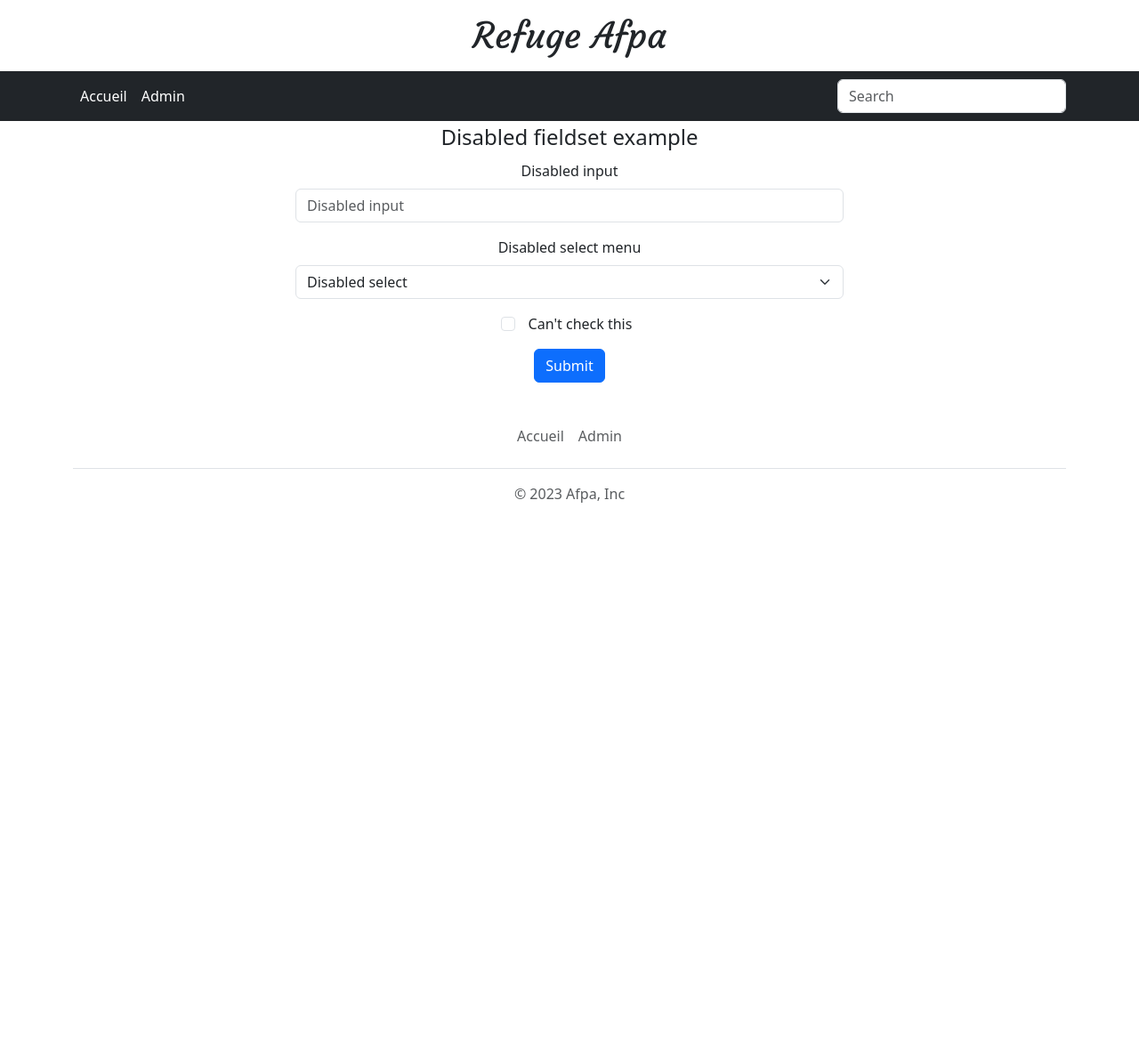
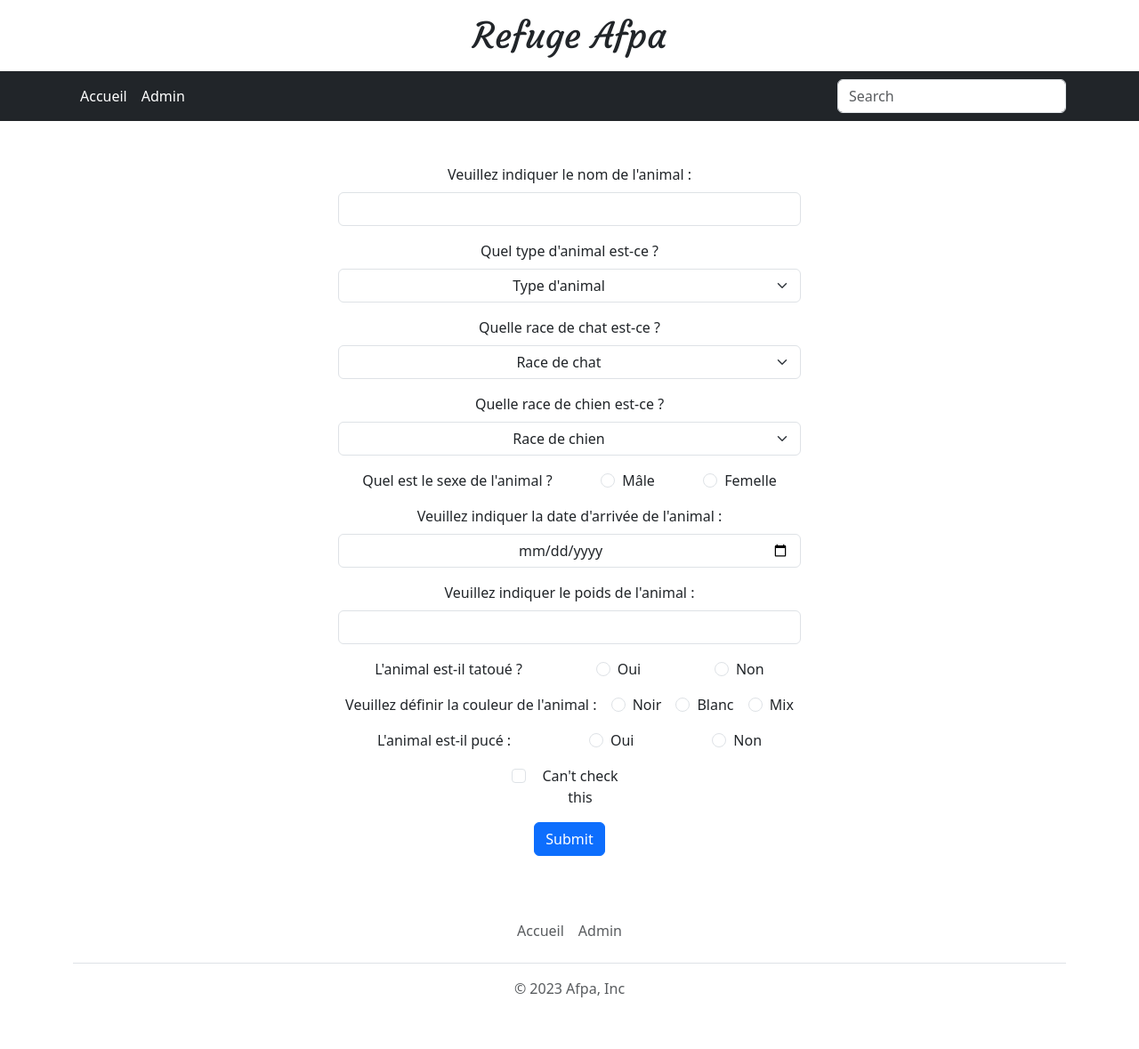
Before and after one commit to a2kad/animals, a PHP site: page /views/ajouter.php in a window 1280 px wide. Shown: the whole page at 89% size. Before the commit the page ends 565 px from the top, so only its background shows below. Run offline with PHP 8.4, Linux system fonts and the light colour scheme; some libraries are stand-ins or nearby versions.

Commit message:
formulaire fait

```diff
--- a/assets/style/style.css
+++ b/assets/style/style.css
@@ -7,3 +7,9 @@
 .header-text{
     font-family: 'Courgette', cursive;
 }
+
+.checkbox{
+    display: flex;
+    justify-content: space-around;
+    align-items: center;
+}
--- a/views/ajouter.php
+++ b/views/ajouter.php
@@ -2,17 +2,113 @@
 <?php include "components/navbar.php" ?>
 <div class="container w-50">
     <form class="text-center">
-        <fieldset>
-            <legend>Disabled fieldset example</legend>
+        <fieldset class="m-5">
             <div class="mb-3">
-                <label for="disabledTextInput" class="form-label">Disabled input</label>
-                <input type="text" id="disabledTextInput" class="form-control" placeholder="Disabled input">
+                <label for="disabledTextInput" class="form-label">Veuillez indiquer le nom de l'animal :</label>
+                <input type="text" id="disabledTextInput" class="form-control">
             </div>
             <div class="mb-3">
-                <label for="disabledSelect" class="form-label">Disabled select menu</label>
-                <select id="disabledSelect" class="form-select">
-                    <option>Disabled select</option>
+                <label for="disabledSelect" class="form-label">Quel type d'animal est-ce ?</label>
+                <select id="disabledSelect" class="form-select text-center">
+                    <option>Type d'animal</option>
+                    <option>Chat</option>
+                    <option>Chien</option>
                 </select>
+            </div>
+
+            <div class="mb-3" id="chat">
+                <label for="disabledSelect" class="form-label">Quelle race de chat est-ce ?</label>
+                <select id="disabledSelect" class="form-select text-center">
+                    <option>Race de chat</option>
+                    <option>Persan</option>
+                    <option>Angora</option>
+                    <option>Européen</option>
+                    <option>Autres</option>
+                </select>
+            </div>
+            <div class="mb-3" id="chien">
+                <label for="disabledSelect" class="form-label">Quelle race de chien est-ce ?</label>
+                <select id="disabledSelect" class="form-select text-center">
+                    <option>Race de chien</option>
+                    <option>Golden</option>
+                    <option>Bulldog</option>
+                    <option>Chiwawa</option>
+                    <option>Autres</option>
+                </select>
+            </div>
+            <div class="checkbox">
+                <p>Quel est le sexe de l'animal ?</p>
+                <div class="form-check mb-3">
+                    <input class="form-check-input" type="radio" name="sexe" id="flexRadioDefault1">
+                    <label class="form-check-label" for="flexRadioDefault1">
+                        Mâle
+                    </label>
+                </div>
+                <div class="form-check mb-3">
+                    <input class="form-check-input" type="radio" name="sexe" id="flexRadioDefault2">
+                    <label class="form-check-label" for="flexRadioDefault2">
+                        Femelle
+                    </label>
+                </div>
+            </div>
+            <div class="mb-3">
+                <label for="disabledTextInput" class="form-label">Veuillez indiquer la date d'arrivée de l'animal :</label>
+                <input type="date" id="disabledTextInput" class="form-control text-center">
+            </div>
+            <div class="mb-3">
+                <label for="disabledTextInput" class="form-label">Veuillez indiquer le poids de l'animal :</label>
+                <input type="number" id="disabledTextInput" class="form-control text-center">
+            </div>
+            <div class="checkbox">
+                <p>L'animal est-il tatoué ?</p>
+                <div class="form-check mb-3">
+                    <input class="form-check-input" type="radio" name="tatoo" id="flexRadioDefault1">
+                    <label class="form-check-label" for="flexRadioDefault1">
+                        Oui
+                    </label>
+                </div>
+                <div class="form-check mb-3">
+                    <input class="form-check-input" type="radio" name="tatoo" id="flexRadioDefault2">
+                    <label class="form-check-label" for="flexRadioDefault2">
+                        Non
+                    </label>
+                </div>
+            </div>
+            <div class="checkbox">
+                <p>Veuillez définir la couleur de l'animal :</p>
+                <div class="form-check mb-3">
+                    <input class="form-check-input" type="radio" name="color" id="flexRadioDefault1">
+                    <label class="form-check-label" for="flexRadioDefault1">
+                        Noir
+                    </label>
+                </div>
+                <div class="form-check mb-3">
+                    <input class="form-check-input" type="radio" name="color" id="flexRadioDefault2">
+                    <label class="form-check-label" for="flexRadioDefault2">
+                        Blanc
+                    </label>
+                </div>
+                <div class="form-check mb-3">
+                    <input class="form-check-input" type="radio" name="color" id="flexRadioDefault2">
+                    <label class="form-check-label" for="flexRadioDefault2">
+                        Mix
+                    </label>
+                </div>
+            </div>
+            <div class="checkbox">
+                <p>L'animal est-il pucé :</p>
+                <div class="form-check mb-3">
+                    <input class="form-check-input" type="radio" name="chip" id="flexRadioDefault1">
+                    <label class="form-check-label" for="flexRadioDefault1">
+                        Oui
+                    </label>
+                </div>
+                <div class="form-check mb-3">
+                    <input class="form-check-input" type="radio" name="chip" id="flexRadioDefault2">
+                    <label class="form-check-label" for="flexRadioDefault2">
+                        Non
+                    </label>
+                </div>
             </div>
             <div class="mb-3 justify-content-center">
                 <div class="form-check w-25 m-auto">
```
